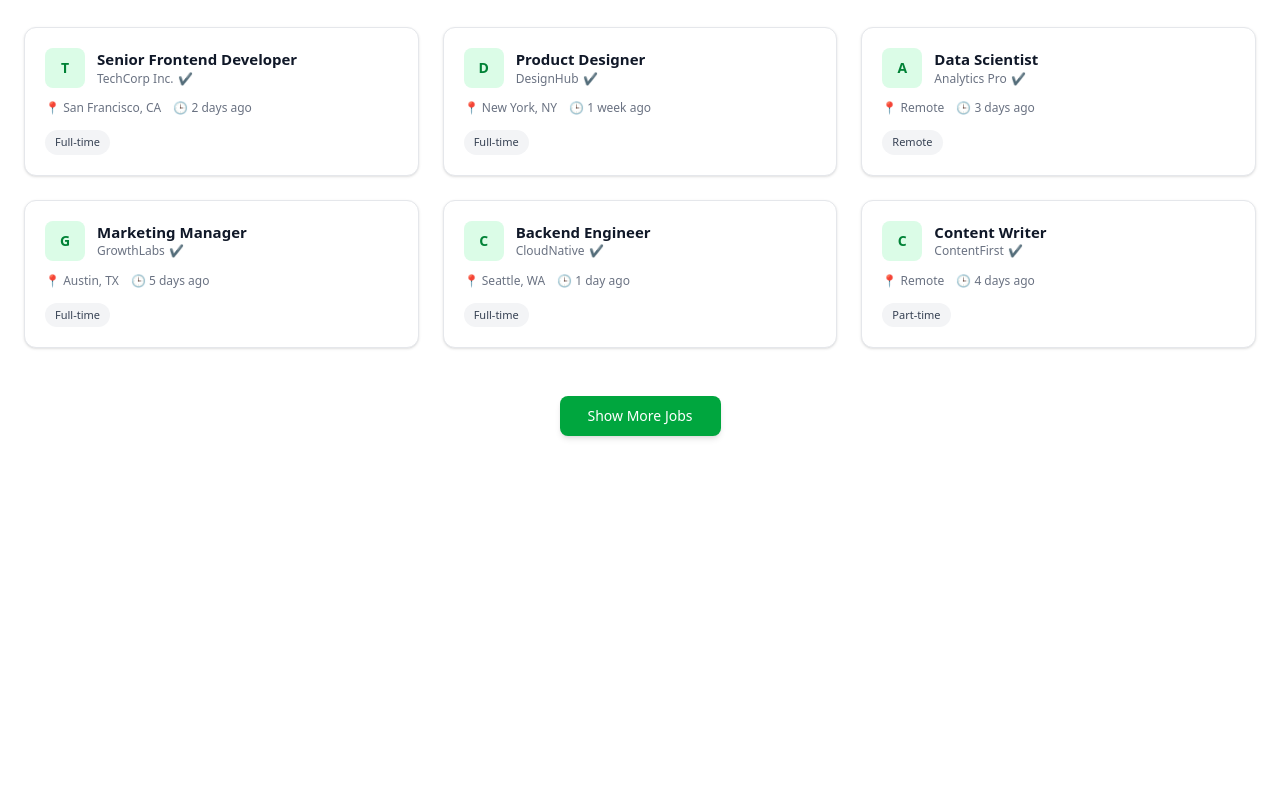
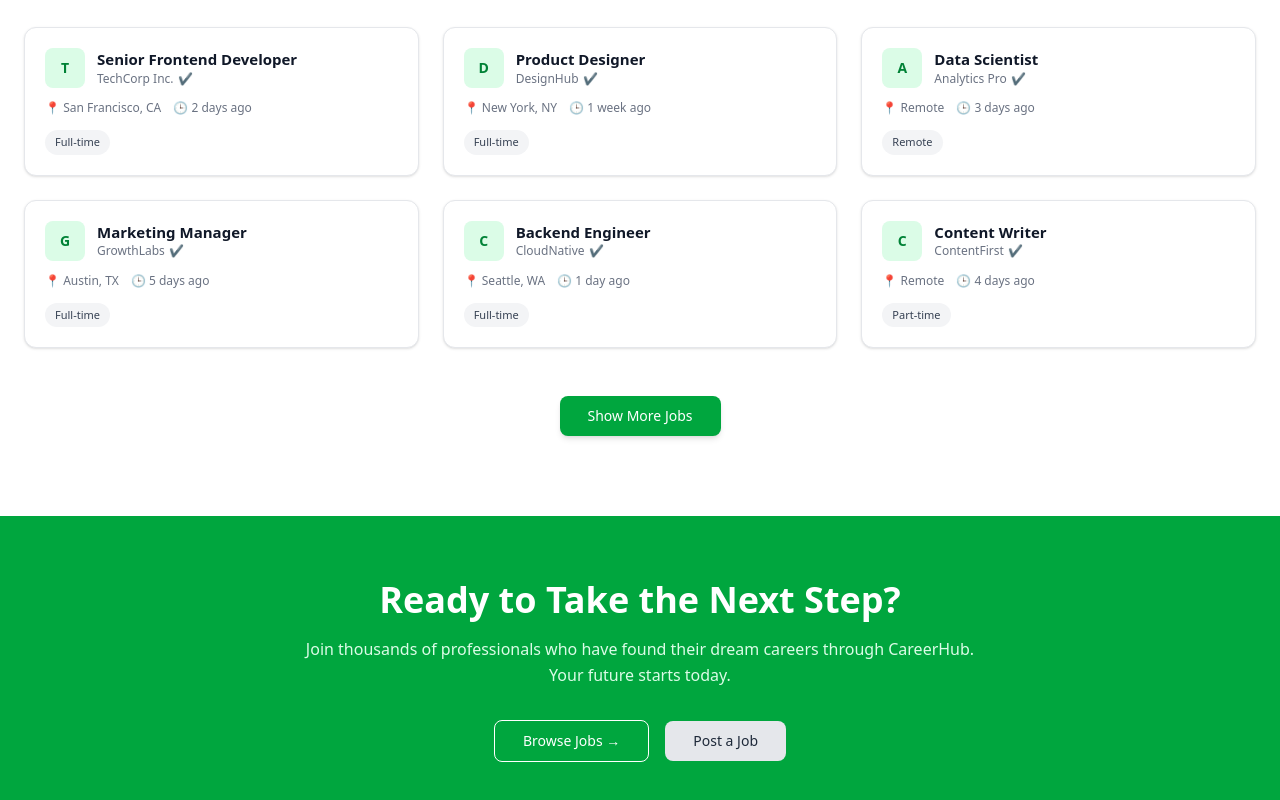
Before and after one commit to AliJoshan/CareerHub, a React (Vite) app: page / in a window 1280 px wide. Shown: the part 1860-2660 px from the top of the page. Before the commit the page ends 2376 px from the top, so only its background shows below. Built offline with nearby package versions, Linux system fonts and the light colour scheme.

Commit message:
Add CTA component/section

```diff
--- a/src/App.tsx
+++ b/src/App.tsx
@@ -1,6 +1,7 @@
 import './App.css'
 import NavBar from './components/NavBar'
 import LatestJobs from './components/LatestJobs'
+import CTASection from './CTASection'
 
 function App() {
   return (
@@ -262,6 +263,7 @@ function App() {
       </section>
 
       <LatestJobs />
+      <CTASection />
 
     </>
   )
--- /dev/null
+++ b/src/CTASection.tsx
@@ -0,0 +1,35 @@
+function CTASection() {
+    return (
+        <section className="bg-green-600">
+            <div className="max-w-7xl mx-auto px-6 py-16 text-center text-white">
+                {/* Heading */}
+                <h2 className="text-3xl md:text-4xl font-bold mb-4">
+                    Ready to Take the Next Step?
+                </h2>
+
+                {/* Description */}
+                <p className="text-green-100 max-w-2xl mx-auto mb-8 text-sm md:text-base leading-relaxed">
+                    Join thousands of professionals who have found their dream careers
+                    through CareerHub. Your future starts today.
+                </p>
+
+                {/* Buttons */}
+                <div className="flex flex-col sm:flex-row items-center justify-center gap-4">
+                    {/* Browse Jobs */}
+                    <button className="border border-white text-white px-7 py-2.5 rounded-lg text-sm font-medium
+            hover:bg-white hover:text-green-600 transition active:scale-95">
+                        Browse Jobs →
+                    </button>
+
+                    {/* Post a Job */}
+                    <button className="bg-gray-200 text-gray-800 px-7 py-2.5 rounded-lg text-sm font-medium
+            hover:bg-white transition active:scale-95">
+                        Post a Job
+                    </button>
+                </div>
+            </div>
+        </section>
+    );
+}
+
+export default CTASection;
```
